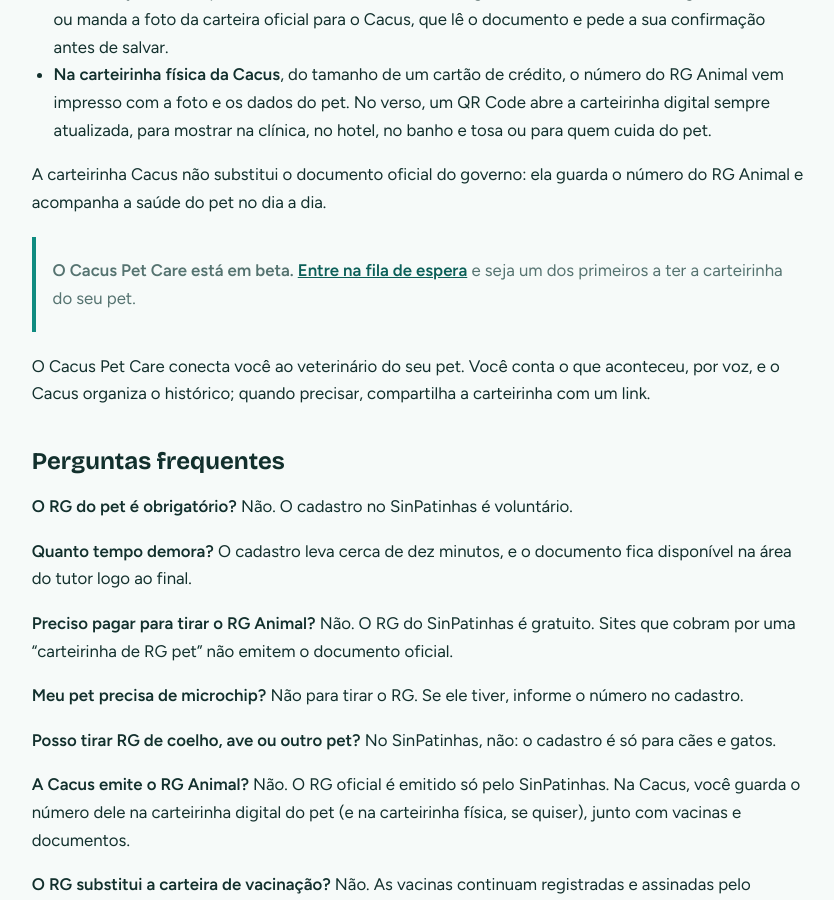
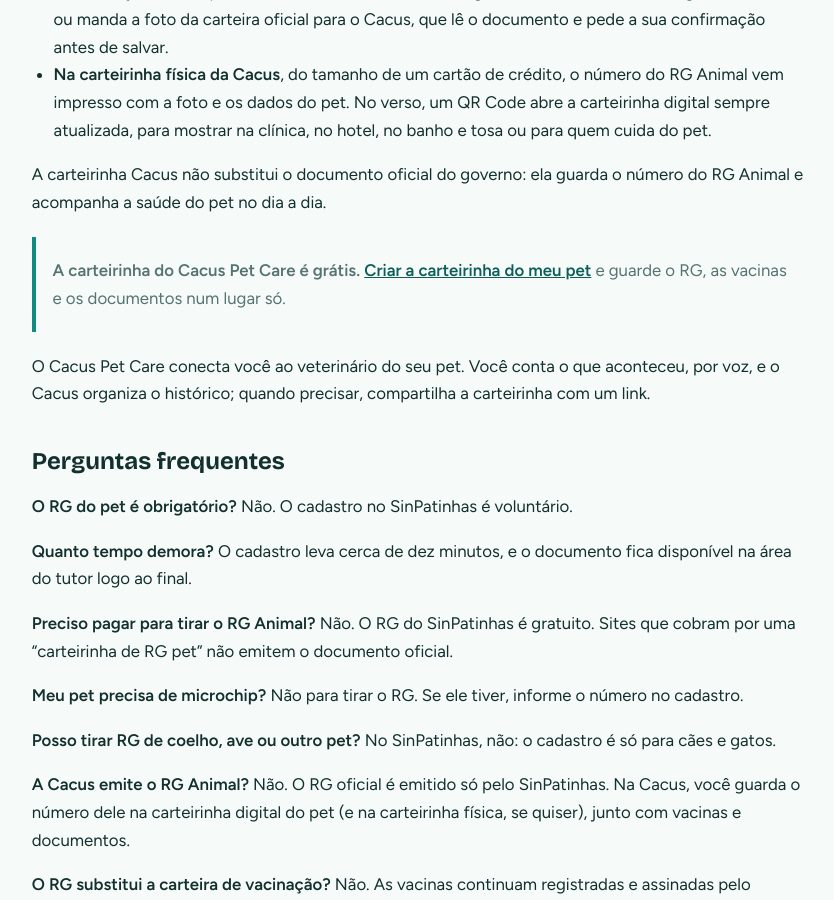
Before and after one commit to cacuspetstore/cacus-site, a Jekyll site: the page built from _posts/2026-11-04-como-tirar-o-rg-do-pet.md, in a window 1280 px wide and 900 px high, scrolled down 1822 px. Shown: the whole window, without its empty margins (221-1055 px from the left). Built offline with Jekyll 4.4.1, drawn with Linux system fonts in a browser that asks for light colours.

Commit message:
Blog: trocar lista de espera do Care pelo cadastro aberto nos posts (#4)
RG Animal, Novembro Azul e Documentos do pet ainda chamavam para a lista de
espera do Care, que abriu em 06/11. CTA agora leva direto ao cadastro, com UTM
e o evento site-cta-care-cadastro. Black Friday segue com a lista da Store.


Claude-Session: https://claude.ai/code/session_01FnFBLxpcu5nDJgzKKvqf4a

Co-authored-by: Claude <noreply@anthropic.com>

```diff
--- a/_posts/2026-11-04-como-tirar-o-rg-do-pet.md
+++ b/_posts/2026-11-04-como-tirar-o-rg-do-pet.md
@@ -53,8 +53,8 @@ Na Cacus, ele vai junto com o resto da saúde do pet:
 
 A carteirinha Cacus não substitui o documento oficial do governo: ela guarda o número do RG Animal e acompanha a saúde do pet no dia a dia.
 
-> **O Cacus Pet Care está em beta.**
-> **[Entre na fila de espera](/lista-de-espera/?perfil=tutor&interesse=care&utm_source=blog&utm_medium=artigo&utm_campaign=rg_animal_nov26){: data-umami-event="site-cta-blog-lista"}** e seja um dos primeiros a ter a carteirinha do seu pet.
+> **A carteirinha do Cacus Pet Care é grátis.**
+> **[Criar a carteirinha do meu pet](https://app.cacuspet.com.br/login?utm_source=blog&utm_medium=artigo&utm_campaign=rg_animal_nov26){: data-umami-event="site-cta-care-cadastro"}** e guarde o RG, as vacinas e os documentos num lugar só.
 
 O Cacus Pet Care conecta você ao veterinário do seu pet. Você conta o que aconteceu, por voz, e o Cacus organiza o histórico; quando precisar, compartilha a carteirinha com um link.
 
```
Also changed, not shown: _posts/2026-11-04-novembro-azul-pet-saude-do-macho.md (+1 -1 lines), _posts/2026-11-06-documentos-do-pet-o-que-vale-em-cada-situacao.md (+1 -1 lines).
